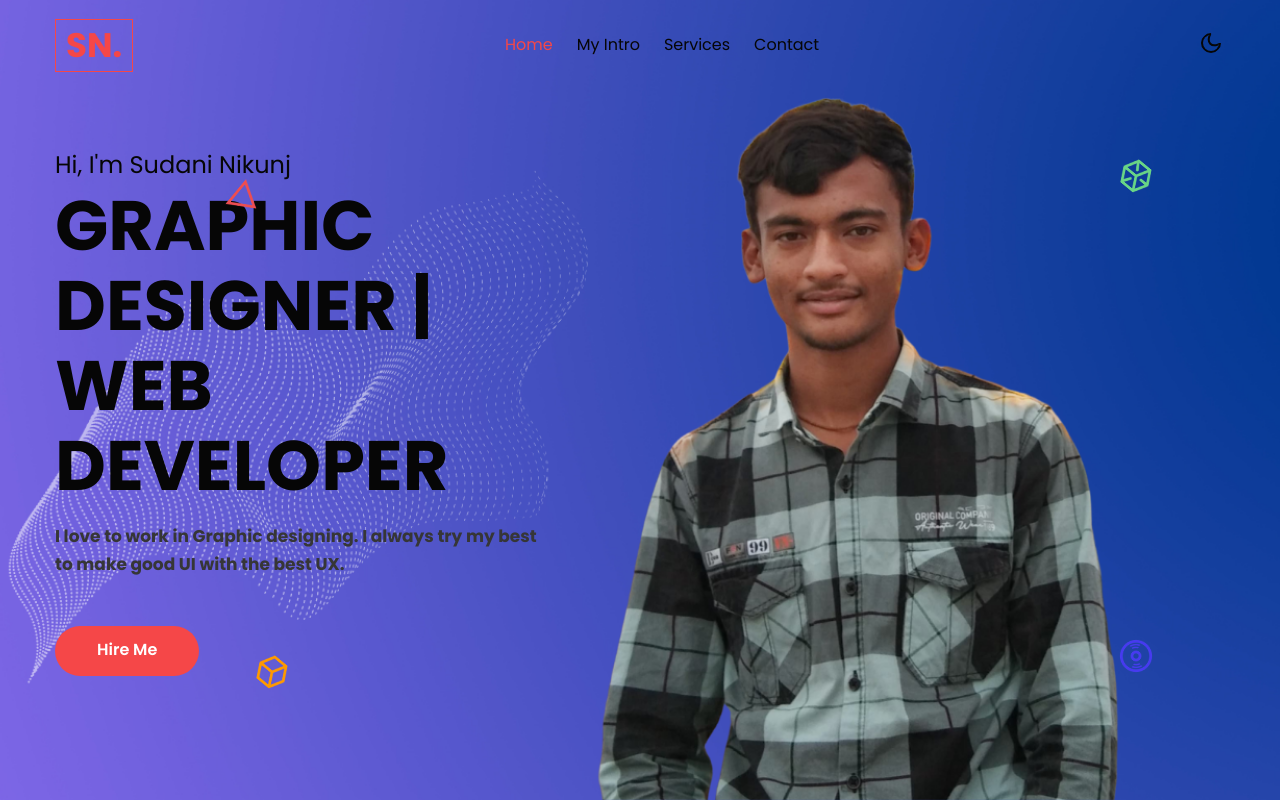
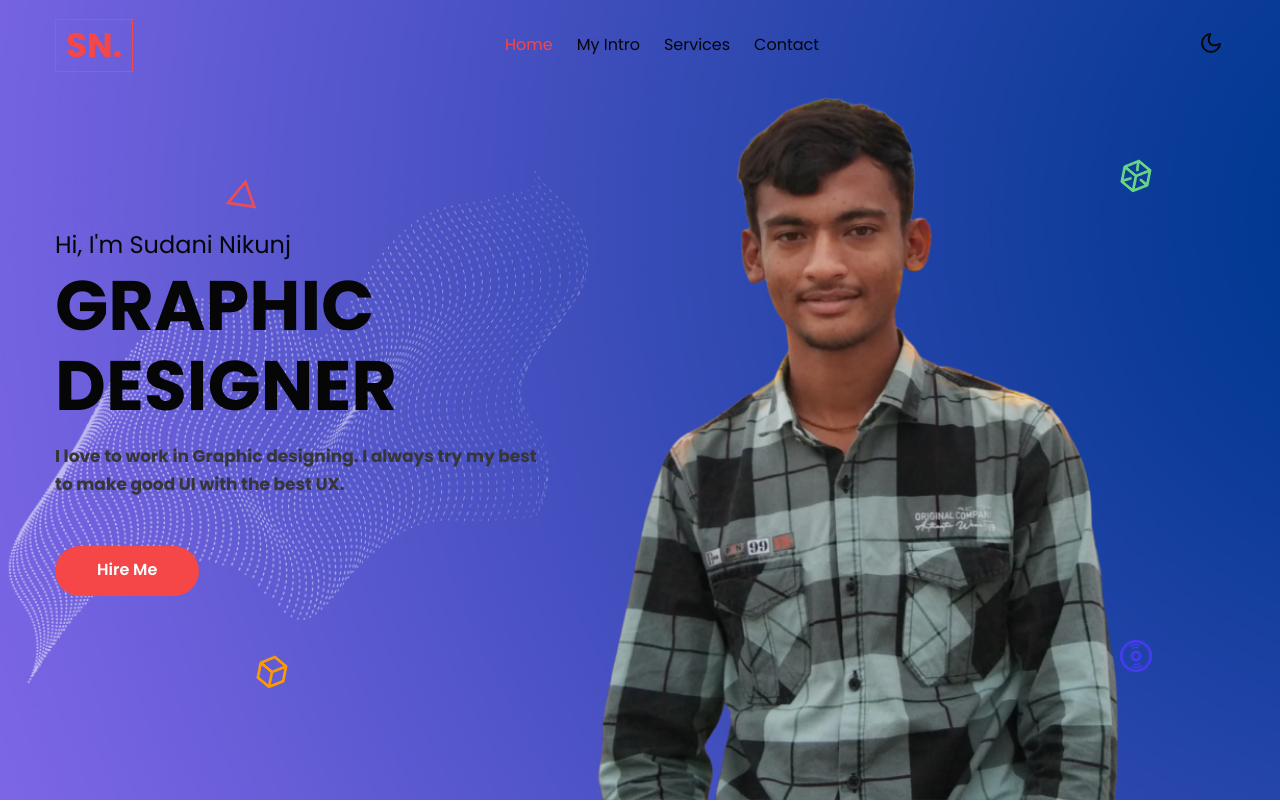
Before and after one commit to nikunjpatel267/Nikunj_Portfolio, a plain HTML site: page index.html in a window 1280 px wide. Shown: the top 802 px of the page. Drawn offline with Linux system fonts and the light colour scheme.

Commit message:
Update index.html

```diff
--- a/index.html
+++ b/index.html
@@ -75,7 +75,7 @@ Author URL: http://w3layouts.com
             <div class="row align-items-center pt-4">
                 <div class="col-md-6 banner-left pe-xl-5">
                     <h4>Hi, I'm Sudani Nikunj</h4>
-                    <b><h3 class="mb-3 mt-1">Graphic Designer | Web Developer</h3></b>
+                    <h3 class="mb-3 mt-1">Graphic Designer </h3>
                     <b><p class="banner-sub me-md-5">I love to work in Graphic designing.
                         I always try my best to make good UI with the best UX.
                     </p></b>
```
